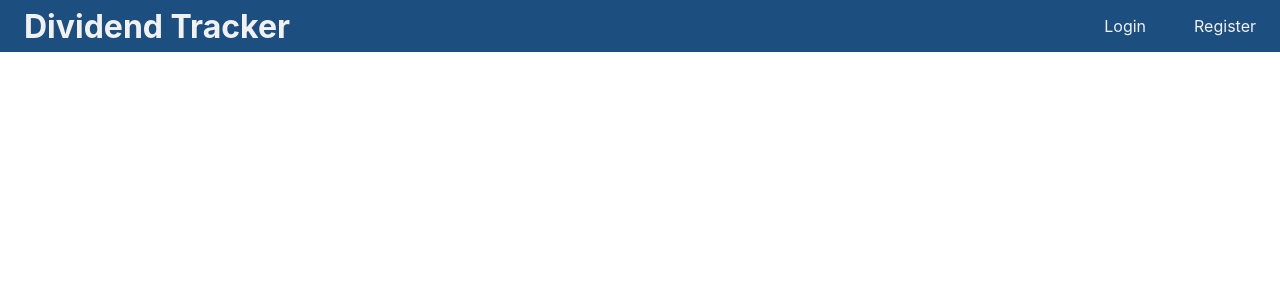
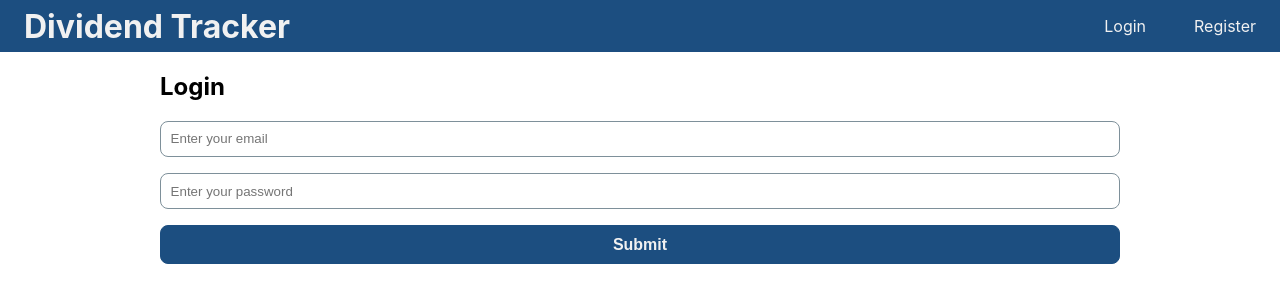
Before and after one commit to rtpascual/dividend-tracker-frontend-react, a React (Create React App) app: page /login in a window 1280 px wide. Shown: the top 302 px of the page. Built offline with nearby package versions, Linux system fonts and the light colour scheme.

Commit message:
Setup login and proxy

```diff
--- a/package.json
+++ b/package.json
@@ -32,5 +32,6 @@
       "last 1 firefox version",
       "last 1 safari version"
     ]
-  }
+  },
+  "proxy": "http://localhost:5000/"
 }
--- a/src/App.js
+++ b/src/App.js
@@ -1,6 +1,7 @@
 import { BrowserRouter as Router, Routes, Route } from "react-router-dom";
 import Header from "./components/Header.jsx";
 import Dashboard from "./pages/Dashboard.jsx";
+import Login from "./pages/Login.jsx";
 
 export default function App() {
   return (
@@ -10,7 +11,7 @@ export default function App() {
           <Header />
           <Routes>
             <Route path="/" element={<Dashboard />} />
-            <Route path="/login" />
+            <Route path="/login" element={<Login />} />
             <Route path="/register" />
           </Routes>
         </div>
--- /dev/null
+++ b/src/pages/Login.css
@@ -0,0 +1,29 @@
+.form {
+  width: 75%;
+  margin: 0 auto;
+}
+
+.formGroup input {
+  width: 100%;
+  padding: 0.6rem;
+  border: 1px solid var(--gray);
+  border-radius: 0.5rem;
+  margin-bottom: 1rem;
+  box-sizing: border-box;
+}
+
+.btn {
+  padding: 0.6rem;
+  border: 1px solid var(--dark-blue);
+  border-radius: 0.5rem;
+  background: var(--dark-blue);
+  color: var(--white);
+  font-size: 1rem;
+  font-weight: 700;
+  cursor: pointer;
+  text-align: center;
+  display: flex;
+  align-items: center;
+  justify-content: center;
+  width: 100%;
+}
--- /dev/null
+++ b/src/pages/Login.jsx
@@ -0,0 +1,94 @@
+import { useState, useEffect } from "react";
+import { useSelector, useDispatch } from "react-redux";
+import { useNavigate } from "react-router-dom";
+
+import Spinner from "../components/Spinner";
+import { login, reset } from "../features/auth/authSlice.js";
+
+import "./Login.css";
+
+export default function Login() {
+  const [formData, setFormData] = useState({
+    email: "",
+    password: "",
+  });
+
+  const { email, password } = formData;
+
+  const navigate = useNavigate();
+  const dispatch = useDispatch();
+
+  const { user, isLoading, isError, isSuccess, message } = useSelector(
+    (state) => state.auth
+  );
+
+  useEffect(() => {
+    if (isError) {
+      // Add some notification for error message
+    }
+
+    if (isSuccess || user) {
+      navigate("/");
+    }
+
+    dispatch(reset());
+  }, [user, isError, isSuccess, navigate, dispatch]);
+
+  const onChange = (e) => {
+    setFormData((prevState) => ({
+      ...prevState,
+      [e.target.name]: e.target.value,
+    }));
+  };
+
+  const onSubmit = (e) => {
+    e.preventDefault();
+
+    const userData = {
+      email,
+      password,
+    };
+
+    dispatch(login(userData));
+  };
+
+  if (isLoading) {
+    return <Spinner />;
+  }
+
+  return (
+    <>
+      <section className="form">
+        <h1>Login</h1>
+        <form onSubmit={onSubmit}>
+          <div className="formGroup">
+            <input
+              type="email"
+              id="email"
+              name="email"
+              value={email}
+              placeholder="Enter your email"
+              onChange={onChange}
+            />
+          </div>
+          <div className="formGroup">
+            <input
+              type="password"
+              id="password"
+              name="password"
+              value={password}
+              placeholder="Enter your password"
+              onChange={onChange}
+            />
+          </div>
+
+          <div className="formGroup">
+            <button type="submit" className="btn">
+              Submit
+            </button>
+          </div>
+        </form>
+      </section>
+    </>
+  );
+}
```
